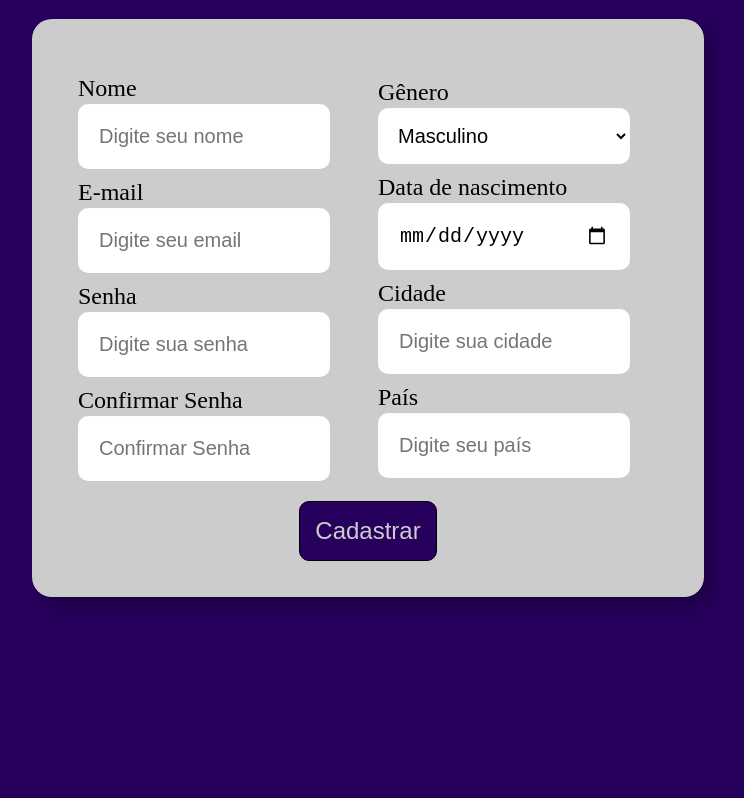
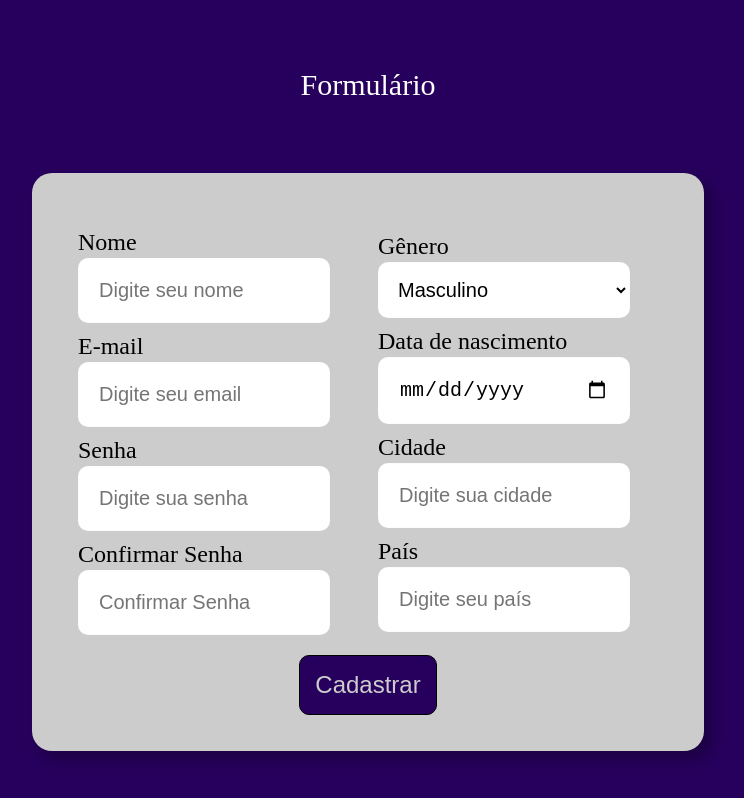
Before and after one commit to Isabely-cards/Cadastro, a React (Vite) app: page / in a window 1280 px wide. Shown: the top 798 px of the page, without its empty margins (272-1016 px from the left). Built offline with nearby package versions, Linux system fonts and the light colour scheme.

Commit message:
Update index.jsx

```diff
--- a/src/pages/Home/index.jsx
+++ b/src/pages/Home/index.jsx
@@ -1,8 +1,11 @@
 import Formulario from "../../components/Formulario";
+import Header from "../../components/Header";
+
 
 function Home () {
     return(
         <>
+        <Header/>
         <Formulario/>
         </>
     )
```
